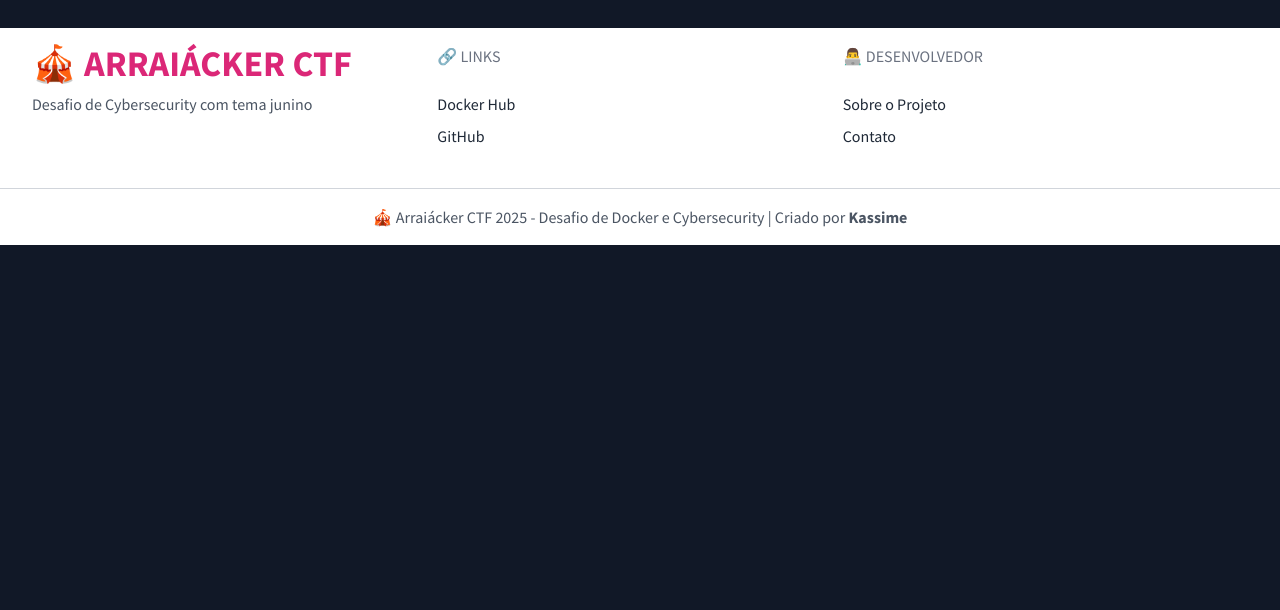
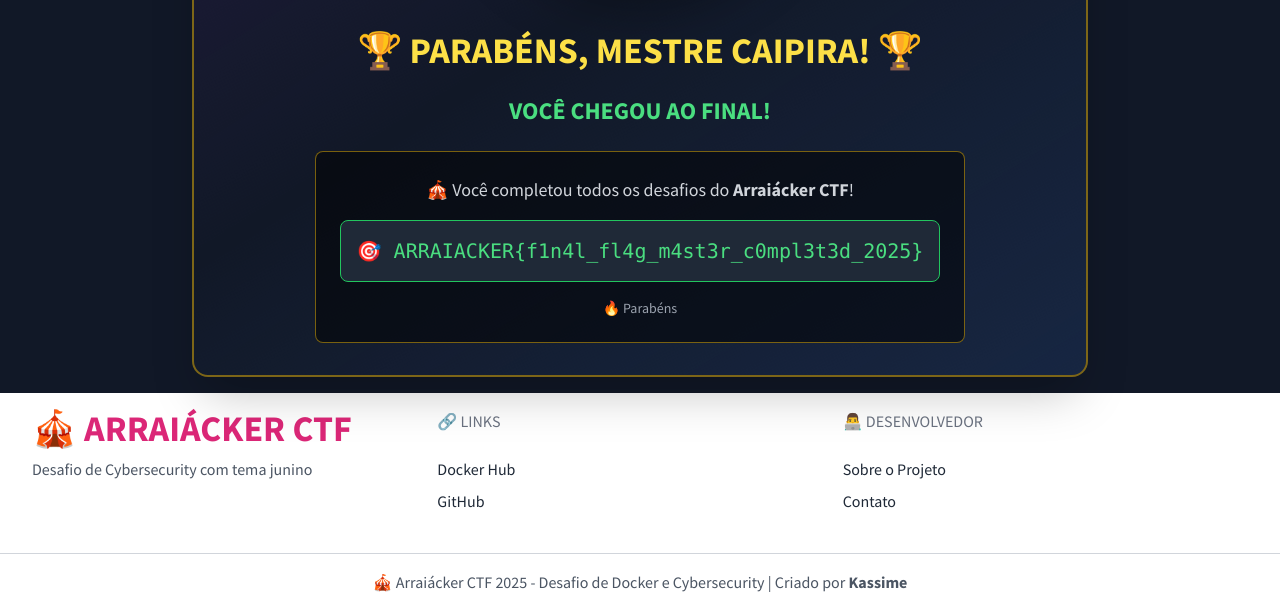
Before and after one commit to GiKassime/Arraiacker, a PHP site: page /dashboardmilhao/view/pages/0lt1m4fr4gr.php in a window 1280 px wide. Shown: the part 555-1165 px from the top of the page. Before the commit the page ends 800 px from the top, so only its background shows below. Run offline with PHP 8.4, Linux system fonts and the light colour scheme; style sheets or scripts are compiled from the project's sources.

Commit message:
ctf em si foi finalizado, porém vou ajustar os links do dfooter agora e o README

```diff
--- a/arraiacker/view/include/footer.php
+++ b/arraiacker/view/include/footer.php
@@ -31,9 +31,6 @@
                         <li class="mt-2 inline-block mr-2 md:block md:mr-0">
                             <a href="#" class="no-underline hover:underline text-gray-800 hover:text-pink-500">Contato</a>
                         </li>
-                        <li class="mt-2 inline-block mr-2 md:block md:mr-0">
-                            <a href="#" class="no-underline hover:underline text-gray-800 hover:text-pink-500">Portfolio</a>
-                        </li>
                     </ul>
                 </div>
             </div>
--- a/arraiacker/view/pages/0lt1m4fr4gr.php
+++ b/arraiacker/view/pages/0lt1m4fr4gr.php
@@ -19,25 +19,49 @@
     </style>
 </head>
 
-<body class="flex flex-col min-h-screen bg-gray-900 text-white" style="font-family: 'Source Sans Pro', sans-serif;">
+<body class="min-h-screen bg-gray-900 text-white flex flex-col" style="font-family: 'Source Sans Pro', sans-serif;">
 
+    <!-- Main Content -->
+    <main class="flex-grow flex items-center justify-center p-4">
 
-    <main class="flex-grow flex items-center justify-center p-4 pb-16">
+        <div class="w-full max-w-4xl bg-gray-900 rounded-2xl shadow-2xl p-8 border-2 border-yellow-500/50 relative overflow-hidden">
 
-        <div class="w-full max-w-4xl bg-gray-900 rounded-2xl shadow-2xl p-6 border-2 border-yellow-500/50 relative overflow-hidden">
-
+            <!-- Efeito de fundo girando -->
             <div class="absolute -top-1/2 -left-1/2 w-[200%] h-[200%] bg-gradient-to-r from-blue-500 via-transparent to-purple-600 animate-spin-slow opacity-20"></div>
 
-            <div class="relative z-10 flex flex-col md:flex-row items-center gap-8">
+            <!-- Conteúdo principal -->
+            <div class="relative z-10 flex flex-col items-center text-center space-y-8">
 
+                <!-- GIF da cobra (maior e em cima) -->
                 <div class="flex-shrink-0">
-                    <img src="/assets/cobraDancandoCampea.gif" alt="Cobra Dançando a Vitória" class="w-50 h-50 md:w-52 md:h-52 rounded-full border-4 border-gray-400 object-cover shadow-lg">
+                    <img src="/assets/cobraDancandoCampea.gif" alt="Cobra Dançando a Vitória" class="w-96 h-96 rounded-full object-cover shadow-2xl">
                 </div>
 
-                <div class="flex-grow text-center md:text-left">
-                    <h3 class="font-bold text-3xl text-yellow-300 mb-2">
-                        🏆 PARABÉNS, MESTRE CAIPIRA, VOCỄ CHEGOU AO FINAL! 🏆
+                <!-- Texto embaixo -->
+                <div class="space-y-6">
+                    <h3 class="font-bold text-4xl text-yellow-300 mb-4">
+                        🏆 PARABÉNS, MESTRE CAIPIRA! 🏆
                     </h3>
+
+                    <h4 class="font-bold text-2xl text-green-400 mb-4">
+                        VOCÊ CHEGOU AO FINAL!
+                    </h4>
+
+                    <div class="bg-black/50 rounded-lg p-6 border border-yellow-500/50">
+                        <p class="text-lg text-gray-300 mb-4">
+                            🎪 Você completou todos os desafios do <strong>Arraiácker CTF</strong>!
+                        </p>
+
+                        <div class="bg-gray-800 p-4 rounded-lg border border-green-500">
+                            <p class="text-green-400 font-mono text-xl">
+                                🎯 ARRAIACKER{f1n4l_fl4g_m4st3r_c0mpl3t3d_2025}
+                            </p>
+                        </div>
+
+                        <p class="text-sm text-gray-400 mt-4">
+                            🔥 Parabéns
+                        </p>
+                    </div>
                 </div>
 
             </div>
@@ -45,7 +69,8 @@
 
     </main>
 
-    <footer class="bg-white text-black">
+    <!-- Footer fixo embaixo -->
+    <footer class="bg-white text-black mt-auto">
         <div class="container mx-auto px-8">
             <div class="w-full flex flex-col md:flex-row py-4">
                 <div class="flex-1 mb-6">
--- a/arraiacker/view/pages/r4d90fl4g.php
+++ b/arraiacker/view/pages/r4d90fl4g.php
@@ -19,7 +19,7 @@
         // abs($a - $b) < 0.01 é uma forma segura de comparar números com decimais.
         if (abs($frequencia_enviada - $frequencia_secreta) < 0.01) {
 
-            $mensagem = "🎉 Frequência correta! Você sintonizou a rádio Arraiacker!<br> <a href='/0lt1m4fr4gr'>Clique aqui </a>";
+            $mensagem = "🎉 Frequência correta! Você sintonizou a rádio Arraiacker!<br> <a href='/0lt1m4fr4gr?p4r4b3ns=c4ip1r1nh4'>Clique aqui </a>";
 
         } else {
             // DEU ERRADO! Define a mensagem de estática/erro.
--- a/bolodemilho/s3cr3tf1l3.txt
+++ b/bolodemilho/s3cr3tf1l3.txt
@@ -1 +1 @@
-siga adiante /r4d90fl4g
+siga adiante /r4d90fl4g?Y2FpcGlyYT1jYW5lbDRsaW5oYQ==
```
Also changed, not shown: arraiacker/public/index.php (+12 -0 lines).
